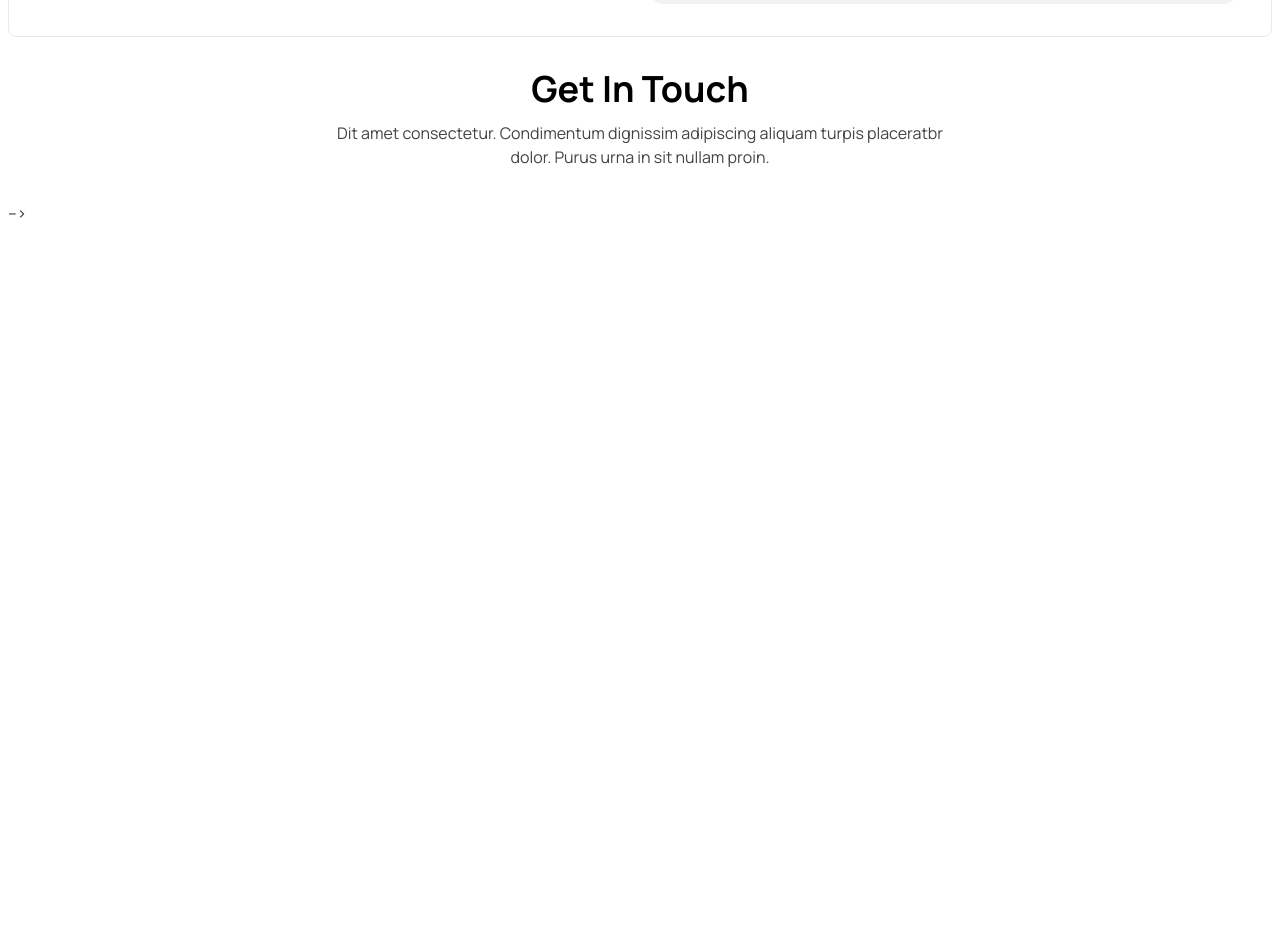
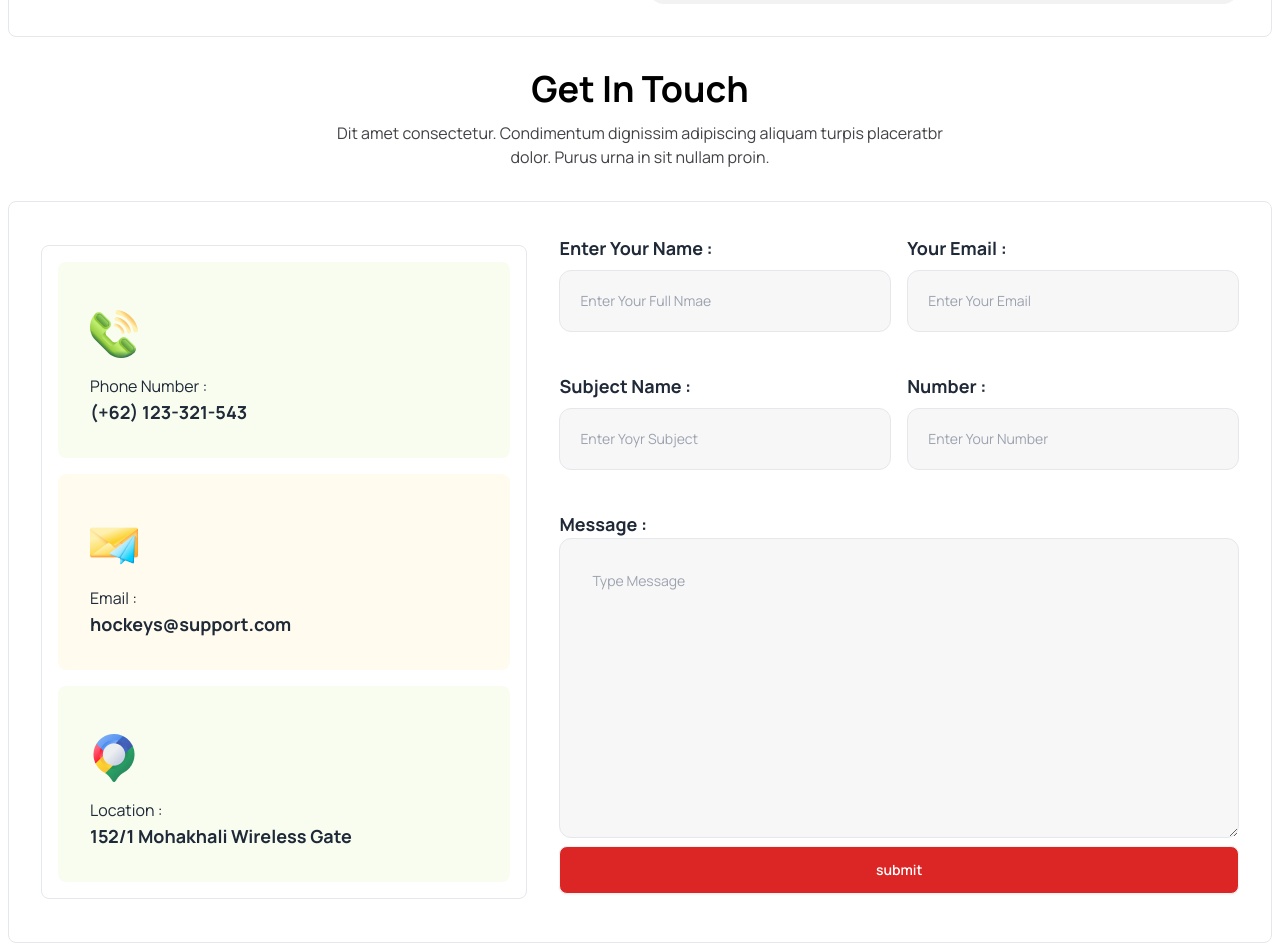
Before and after one commit to ibrahimkholilullah-web/Batch-9-Assingment-3, a plain HTML site: page index.html in a window 1280 px wide. Shown: the part 3787-4730 px from the top of the page. Before the commit the page ends 4012 px from the top, so only its background shows below. Drawn offline with nearby package versions, Linux system fonts and the light colour scheme.

Commit message:
full Project

```diff
--- a/index.html
+++ b/index.html
@@ -548,14 +548,77 @@
             </section>
 
             <!-- email section start here -->
-             <section>
+             <section class="container mx-auto">
               <!-- email top -->
               <div class="text-center text-black py-8">
                 <h1 class="text-4xl font-bold mb-3 ">Get In Touch</h1>
                 <p class="font">Dit amet consectetur. Condimentum dignissim adipiscing aliquam turpis placeratbr
                     <br> dolor. Purus urna in sit nullam proin. </p>
               </div>
+                <div class="md:flex gap-8  p-8 border rounded-lg items-center">
+                  <div class="md:w-5/12 p-4 border rounded-lg">
+                    <div class="p-8 bg-[#BCED6D1A] rounded-lg mb-4">
+                      <img  class="my-4" src="Images/Group 1171275317.png" alt="">
+                      <p>Phone Number : <br> <span class="text-lg font-bold">(+62) 123-321-543</span></p>
+                    </div>
+                    <div class="p-8 bg-[#FDDD5F1A] rounded-lg mb-4">
+                      <img  class="my-4" src="Images/Group 1171275318.png" alt="">
+                      <p>Email : <br> <span class="text-lg font-bold">hockeys@support.com</span></p>
+                    </div>
+                    <div class="p-8 bg-[#BCED6D1A] rounded-lg">
+                      <img  class="my-4" src="Images/Group 1171275321.png" alt="">
+                      <p>Location : <br> <span class="text-lg font-bold">152/1 Mohakhali Wireless Gate</span></p>
+                    </div>
+                  </div>
+
+
+                  <div class="md:w-7/12 w-full">
+                    <form class="text-left">
+                      <div class="grid grid-cols-1 md:grid-cols-2 gap-4">
+                        <div>
+                          <label class="text-lg font-bold " for="name">Enter Your Name :</label> <br>
+                        <input class="p-5 border bg-[#13131808] rounded-xl text-sm my-2 w-full  inline" placeholder="Enter Your Full Nmae" type="text">
+                        </div>
+                        <div>
+                          <label class="text-lg font-bold" for="email">Your Email :</label> <br>
+                        <input class="p-5 border bg-[#13131808] rounded-xl text-sm my-2 w-full " placeholder="Enter Your Email " type="email" name="email" id="">
+                        </div>
+                      </div>
+                        <brs>
+                      <div class="grid grid-cols-1 md:grid-cols-2 gap-4 my-8">
+                        <div>
+                          <label class="text-lg font-bold " for="name">Subject Name :</label> <br>
+                        <input class="p-5 border bg-[#13131808] rounded-xl text-sm my-2 w-full  inline" placeholder="Enter Yoyr Subject" type="text">
+                        </div>
+                        <div>
+                          <label class="text-lg font-bold" for="number">Number :</label> <br>
+                        <input class="p-5 border bg-[#13131808] rounded-xl text-sm my-2 w-full " placeholder="Enter Your Number " type="number" name="number" id="">
+                        </div>
+                      </div>
+                      <div>
+                        <label class="text-lg font-bold my-2" for="">Message :</label> <br>
+                        <textarea class="text-sm p-8 w-full bg-[#13131808] border rounded-xl h-[300px]" name="textarea" placeholder="Type Message" id=""></textarea>
+                      </div>
+                      <input type="submit" value="submit" class="btn w-full mt-2 h-8 text-white bg-red-600">
+                    </form>
+                  </div>
+                </div>
+
              </section>
+
+
+             <!-- media section -->
+              <!-- <section>
+                <div>
+                  <h1>Social Media</h1>
+                  <div>
+                    <svg xmlns="http://www.w3.org/2000/svg" fill="none" viewBox="0 0 24 24" stroke-width="1.5" stroke="currentColor" class="size-6">
+                      <path stroke-linecap="round" stroke-linejoin="round" d="M6 18 18 6M6 6l12 12" />
+                    </svg>
+
+                  </div>
+                </div>
+              </section> -->
 
     </main>
     <footer>
@@ -563,4 +626,4 @@
     </footer>
 
 </body>
-</html> -->
+</html>
```
